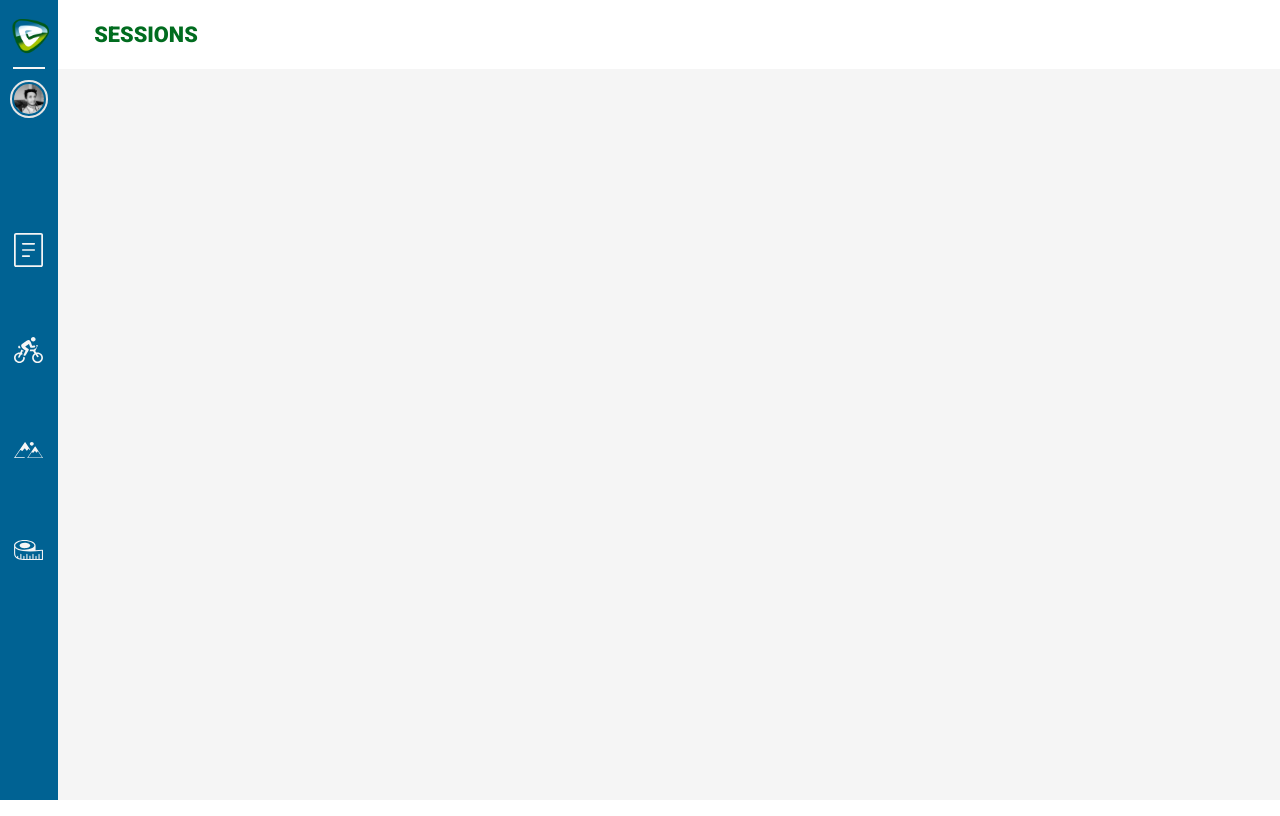
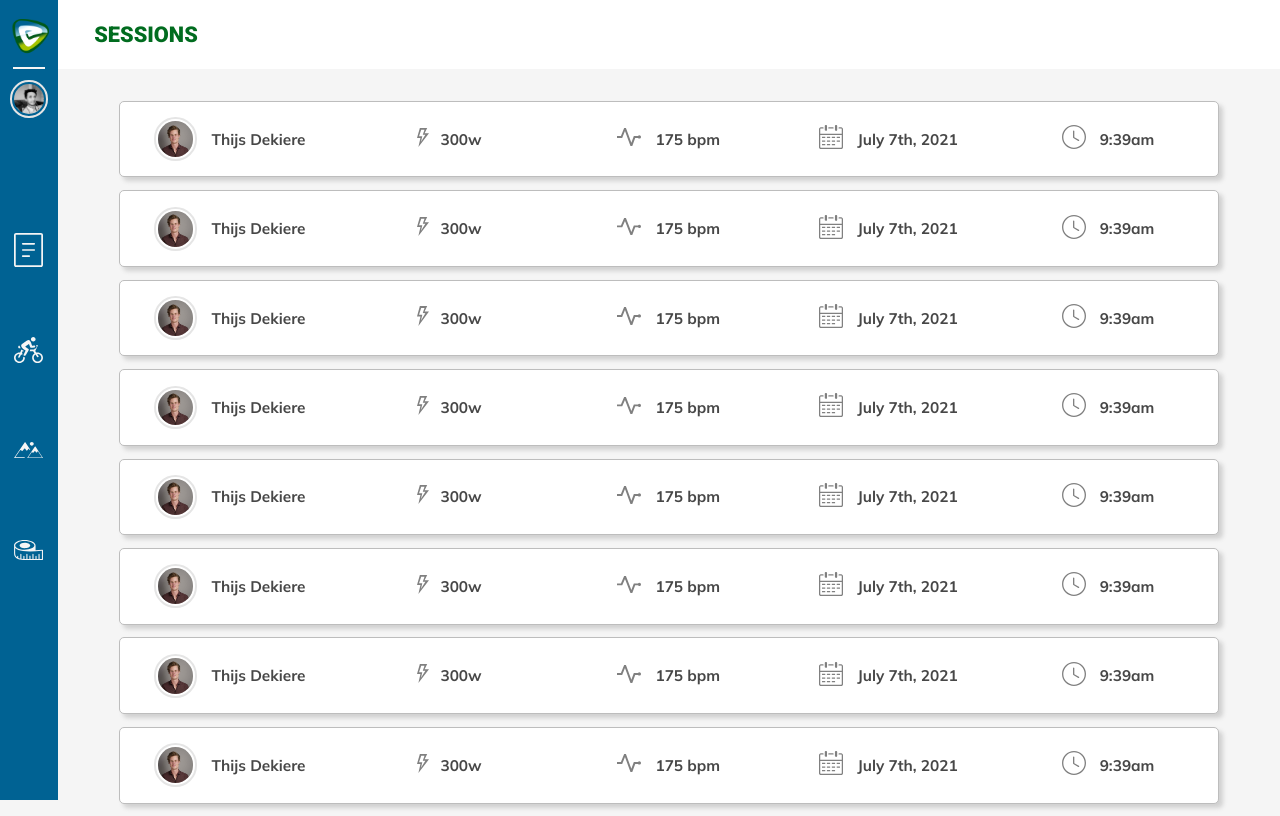
Before and after one commit to roberttullycarr/cyclingsimulator, a React (Create React App) app in the folder frontend/: page /coach/sessions in a window 1280 px wide. Built offline with nearby package versions, Linux system fonts and the light colour scheme.

Commit message:
component organization and compatability

```diff
--- a/frontend/src/3_Pages/2_Coach/2_6_Sessions/index.jsx
+++ b/frontend/src/3_Pages/2_Coach/2_6_Sessions/index.jsx
@@ -1,6 +1,8 @@
 import {Body, Main} from "../../../4_Components/1_Main";
 import MenuBar from "../../../4_Components/3_MenuBar";
 import HeaderBar from "../../../4_Components/2_HeaderBar";
+import SearchBar from "../../../4_Components/8_SearchBar";
+import SessionCard from "../../../4_Components/5_SessionCard";
 
 
 const Sessions = () => {
@@ -9,6 +11,14 @@ const Sessions = () => {
             <MenuBar/>
             <Body>
                 <HeaderBar title={'SESSIONS'}/>
+                <SessionCard/>
+                <SessionCard/>
+                <SessionCard/>
+                <SessionCard/>
+                <SessionCard/>
+                <SessionCard/>
+                <SessionCard/>
+                <SessionCard/>
             </Body>
         </Main>
     )
```
